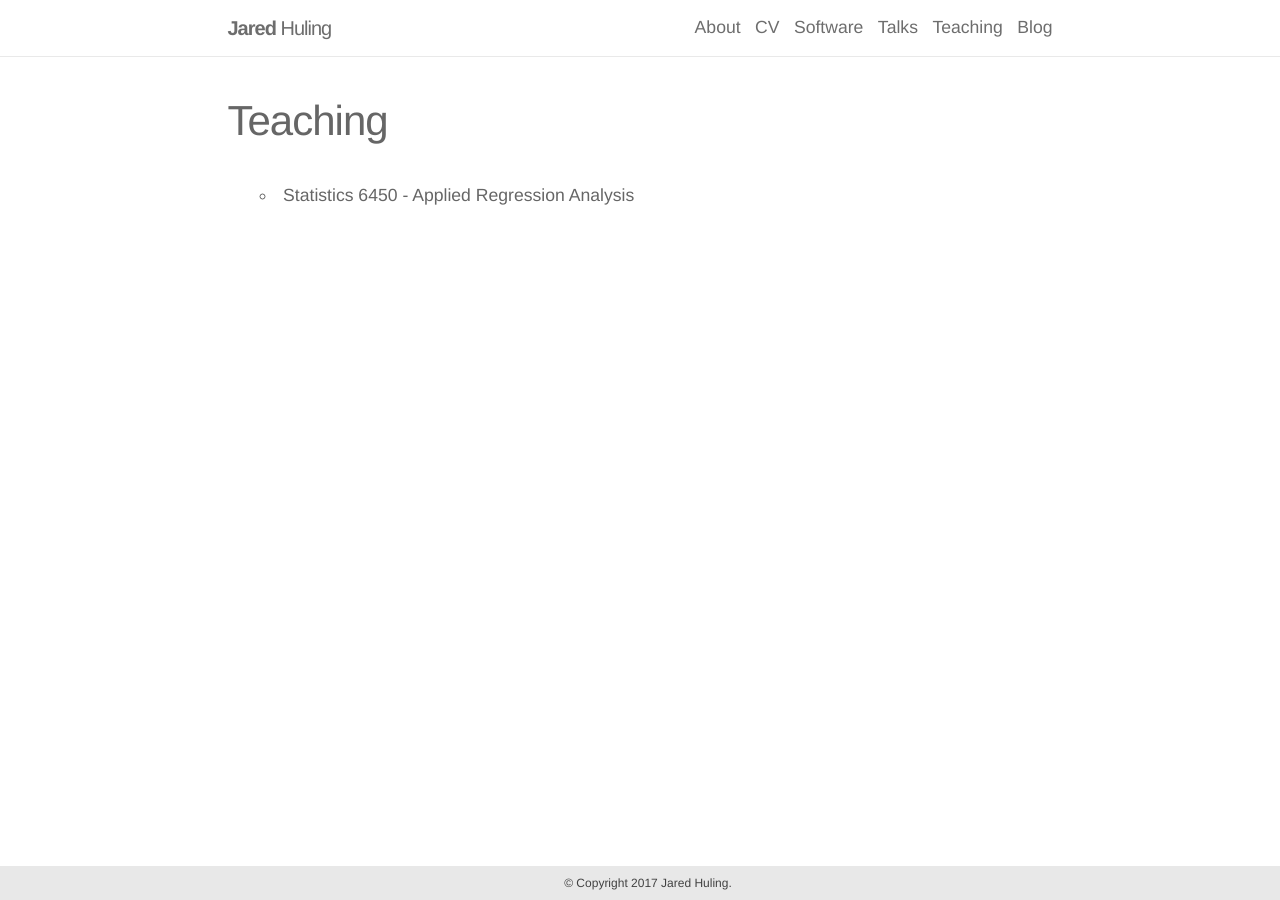
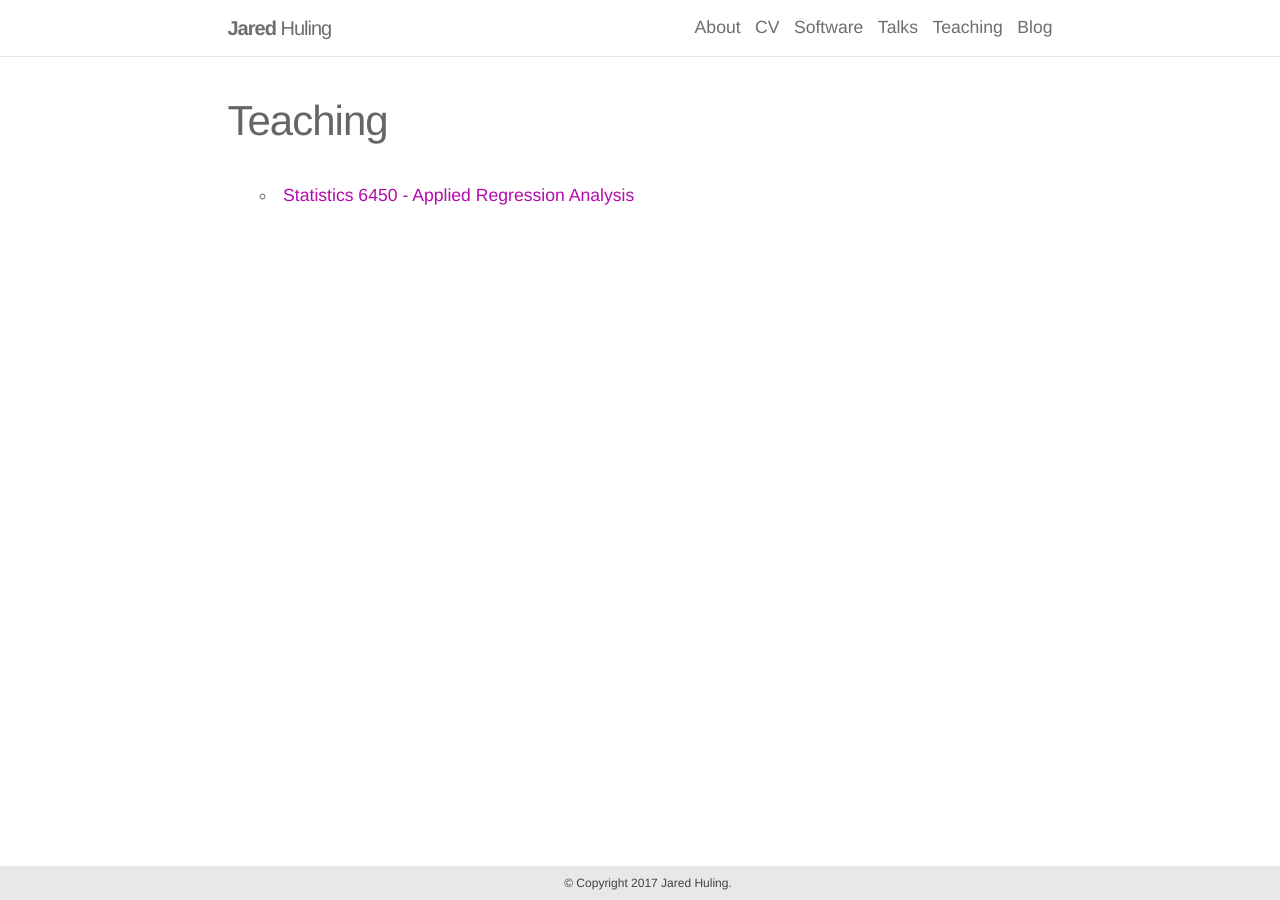
Before and after one commit to jaredhuling/jaredhuling.github.io, a Jekyll site: the page built from _pages/teaching.md, in a window 1280 px wide. Built offline with Jekyll 4.4.1, drawn with Linux system fonts in a browser that asks for light colours; nearby versions of some CDN libraries.

Commit message:
teaching page update

```diff
--- a/_includes/header.html
+++ b/_includes/header.html
@@ -17,11 +17,20 @@
 
 
         <!-- Pages -->
-        {% for page in site.pages %}
+        <!-- {% for page in site.pages %}
           {% if page.title and page.url != "/" %}
             <a class="page-link" href="{{ page.url | prepend: site.baseurl | prepend: site.url }}">{{ page.title }}</a>
           {% endif %}
         {% endfor %}
+        -->
+
+        <a class="page-link" href="{{ '/cv/' | prepend: site.baseurl | prepend: site.url }}">CV</a>
+
+        <a class="page-link" href="{{ '/software/' | prepend: site.baseurl | prepend: site.url }}">Software</a>
+
+        <a class="page-link" href="{{ '/talks/' | prepend: site.baseurl | prepend: site.url }}">Talks</a>
+
+        <a class="page-link" href="{{ '/teaching/' | prepend: site.baseurl | prepend: site.url }}">Teaching</a>
 
         <!-- Blog -->
         <a class="page-link" href="{{ '/blog/' | prepend: site.baseurl | prepend: site.url }}">Blog</a>
--- a/_pages/teaching.md
+++ b/_pages/teaching.md
@@ -5,4 +5,8 @@ title: Teaching
 description:
 ---
 
-- Statistics 6450 - Applied Regression Analysis
+<ul>
+
+  <li>  <a class="page-link" href="{{ '/stat6450/' | prepend: site.baseurl | prepend: site.url }}">Statistics 6450 - Applied Regression Analysis</a>  </li>
+
+</ul>
```
Also changed, not shown: _pages/stat6450.md (renamed from _pg_nonav/stat6450.md).
